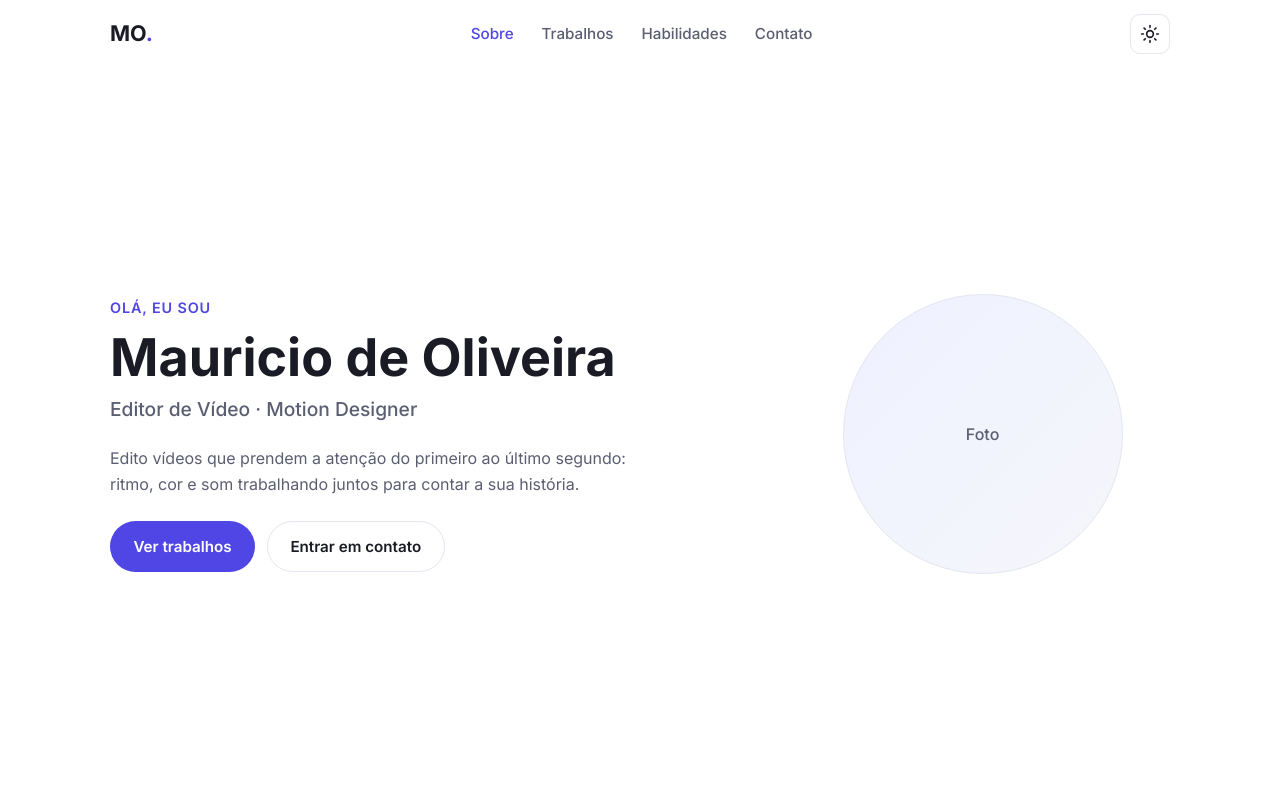
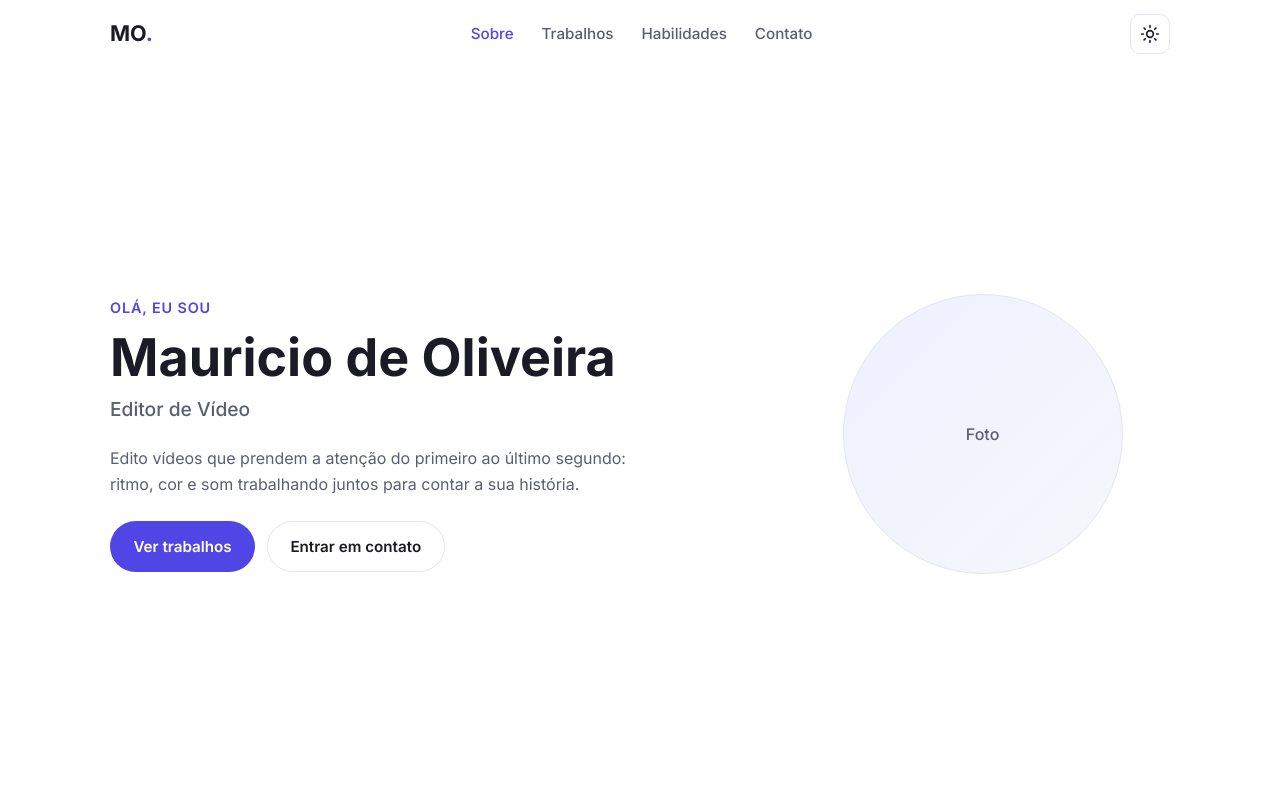
Before and after one commit to mauriciopjunior/portfolio, a plain HTML site: page index.html in a window 1280 px wide. Shown: the top 800 px of the page. Drawn offline with Linux system fonts and the light colour scheme.

Commit message:
Remove 'Motion Designer' do título

```diff
--- a/index.html
+++ b/index.html
@@ -4,7 +4,7 @@
   <meta charset="UTF-8" />
   <meta name="viewport" content="width=device-width, initial-scale=1.0" />
   <title>Mauricio de Oliveira — Editor de Vídeo</title>
-  <meta name="description" content="Portfólio de Mauricio de Oliveira, editor de vídeo e motion designer." />
+  <meta name="description" content="Portfólio de Mauricio de Oliveira, editor de vídeo." />
   <link rel="icon" href="assets/img/favicon.svg" type="image/svg+xml" />
   <link rel="preconnect" href="https://fonts.googleapis.com" />
   <link rel="preconnect" href="https://fonts.gstatic.com" crossorigin />
@@ -56,7 +56,7 @@
         <div class="hero__text">
           <p class="eyebrow">Olá, eu sou</p>
           <h1 class="hero__title">Mauricio de Oliveira</h1>
-          <p class="hero__subtitle">Editor de Vídeo · Motion Designer</p>
+          <p class="hero__subtitle">Editor de Vídeo</p>
           <p class="hero__desc">Edito vídeos que prendem a atenção do primeiro ao último segundo: ritmo, cor e som trabalhando juntos para contar a sua história.</p>
           <div class="hero__cta">
             <a href="#projetos" class="btn btn--primary">Ver trabalhos</a>
```
